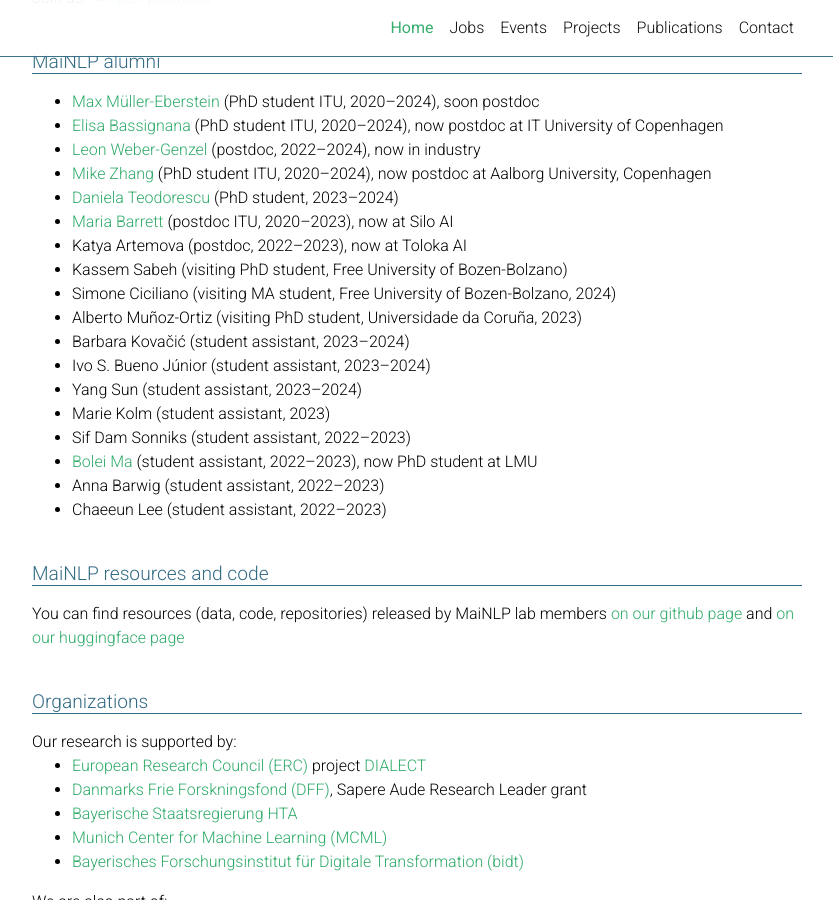
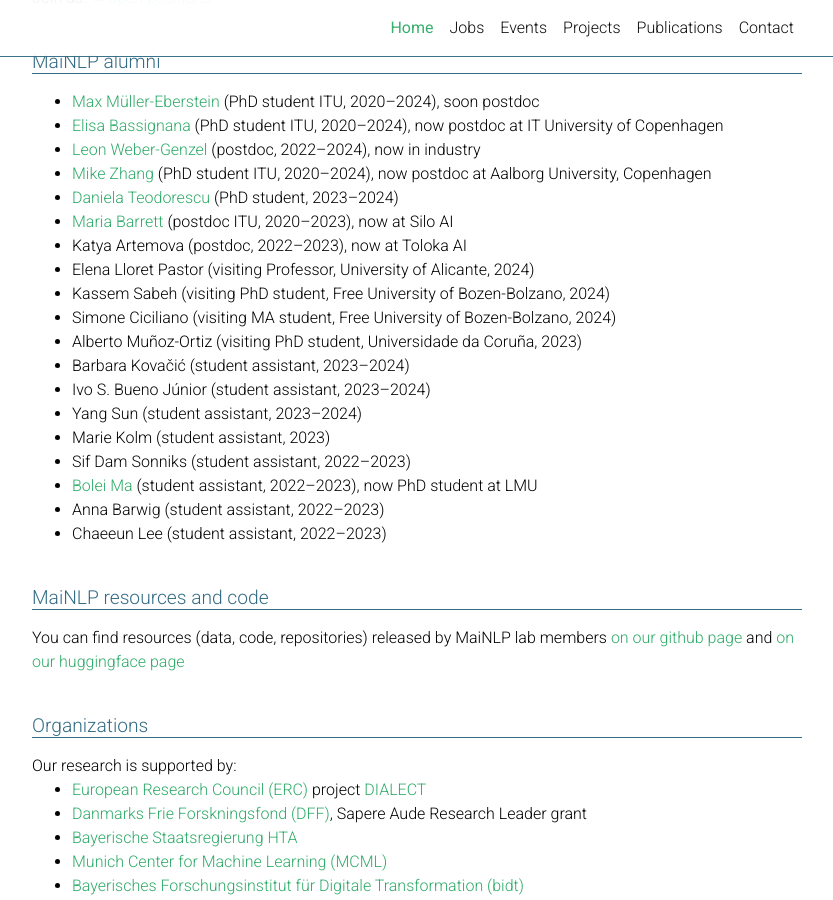
Before and after one commit to mainlp/mainlp.github.io, a Jekyll site: the page built from _pages/about.md, in a window 1280 px wide and 900 px high, scrolled down 4135 px. Shown: the whole window, without its empty margins (223-1056 px from the left). Built offline with Jekyll 4.4.1, drawn with Linux system fonts in a browser that asks for light colours; full-size pictures stand in for the smaller copies a plugin makes; comment, search, counter and statistics services are not loaded; a style sheet for code colours, icons or effects is not loaded.

Commit message:
Update about.md, add Elena

```diff
--- a/_pages/about.md
+++ b/_pages/about.md
@@ -247,7 +247,8 @@ In broad terms, our aim is human-facing NLP: to make NLP models more robust and
     <li><a href="https://dteodore.github.io/">Daniela Teodorescu</a> (PhD student, 2023–2024)</li>
     <li><a href="https://mariabarrett.github.io/">Maria Barrett</a> (postdoc ITU, 2020–2023), now at Silo AI</li>
     <li>Katya Artemova (postdoc, 2022–2023), now at Toloka AI</li>
-    <li>Kassem Sabeh (visiting PhD student, Free University of Bozen-Bolzano)</li>
+    <li>Elena Lloret Pastor (visiting Professor, University of Alicante, 2024)</li>
+    <li>Kassem Sabeh (visiting PhD student, Free University of Bozen-Bolzano, 2024)</li>
     <li>Simone Ciciliano (visiting MA student, Free University of Bozen-Bolzano, 2024)</li>
     <li>Alberto Muñoz-Ortiz (visiting PhD student, Universidade da Coruña, 2023)</li>
     <li>Barbara Kovačić (student assistant, 2023–2024)</li>
```
